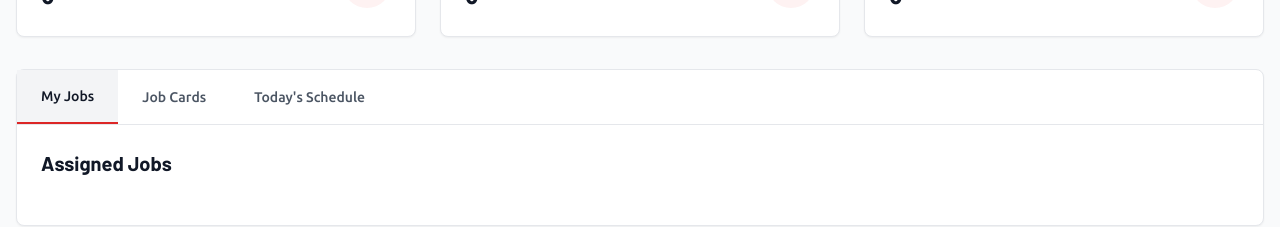
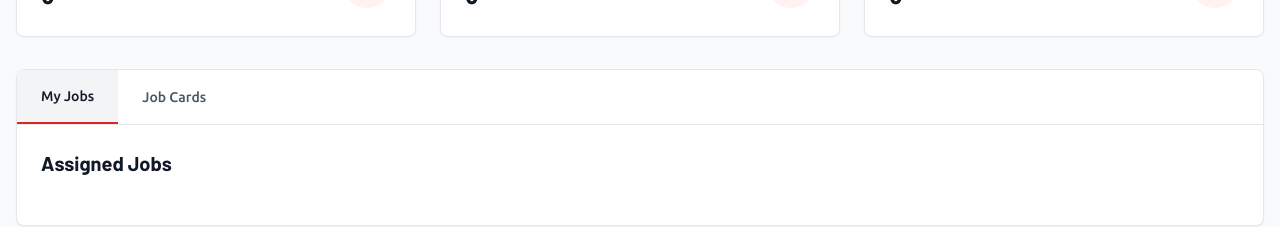
Before and after one commit to Sadewni1998/vehicle_service_managemnet_system, a React (Vite) app: page /mechanic-dashboard in a window 1280 px wide. Shown: the part 289-516 px from the top of the page. Built offline with nearby package versions, Linux system fonts and the light colour scheme.

Commit message:
removed today's schedule tab

```diff
--- a/src/pages/MechanicDashboard.jsx
+++ b/src/pages/MechanicDashboard.jsx
@@ -257,8 +257,7 @@ const MechanicDashboard = () => {
 
   const tabs = [
     { id: "my-jobs", label: "My Jobs" },
-    { id: "job-cards", label: "Job Cards" },
-    { id: "schedule", label: "Today's Schedule" },
+    { id: "job-cards", label: "Job Cards" }
   ];
 
   return (
@@ -681,20 +680,6 @@ const MechanicDashboard = () => {
                 )}
               </div>
             )}
-
-            {activeTab === "schedule" && (
-              <div>
-                <h3 className="text-xl font-bold text-gray-900 mb-6">
-                  Today's Schedule
-                </h3>
-                <div className="text-center py-12">
-                  <Clock className="w-16 h-16 text-gray-400 mx-auto mb-4" />
-                  <p className="text-gray-600">
-                    No schedule available for today
-                  </p>
-                </div>
-              </div>
-            )}
           </div>
         </div>
       </div>
```
